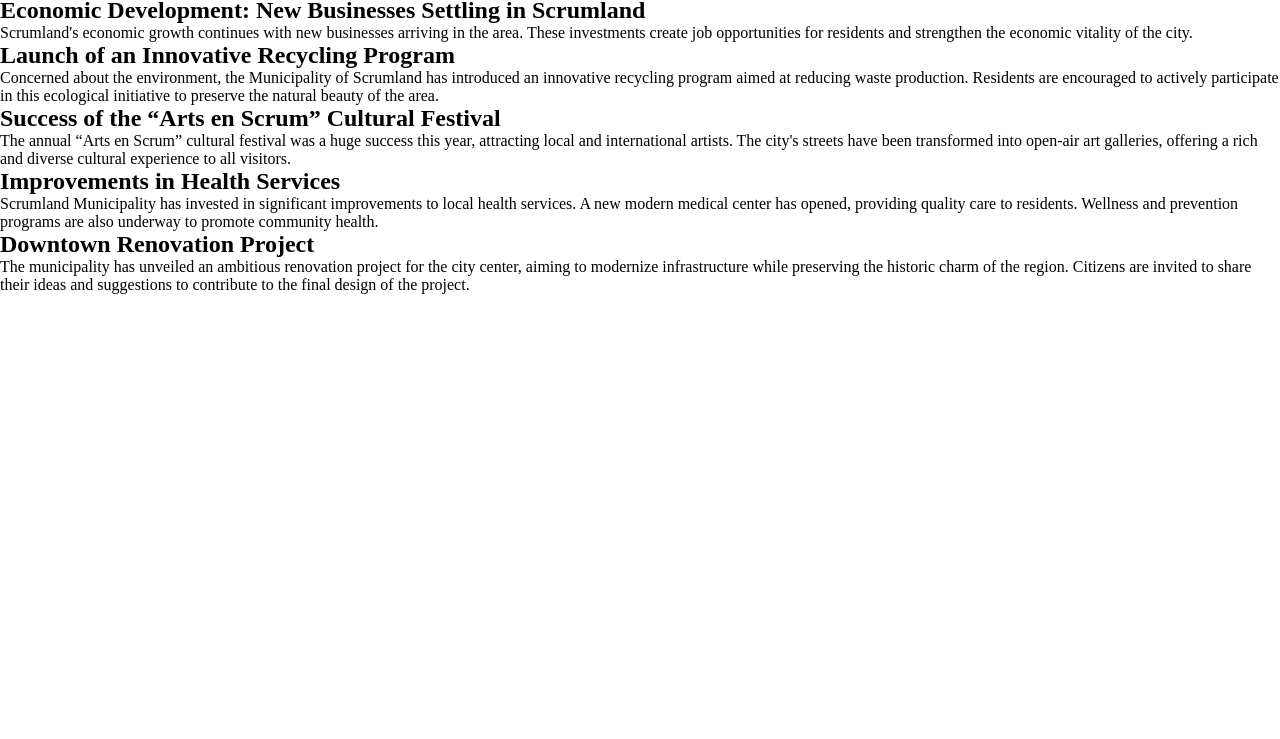
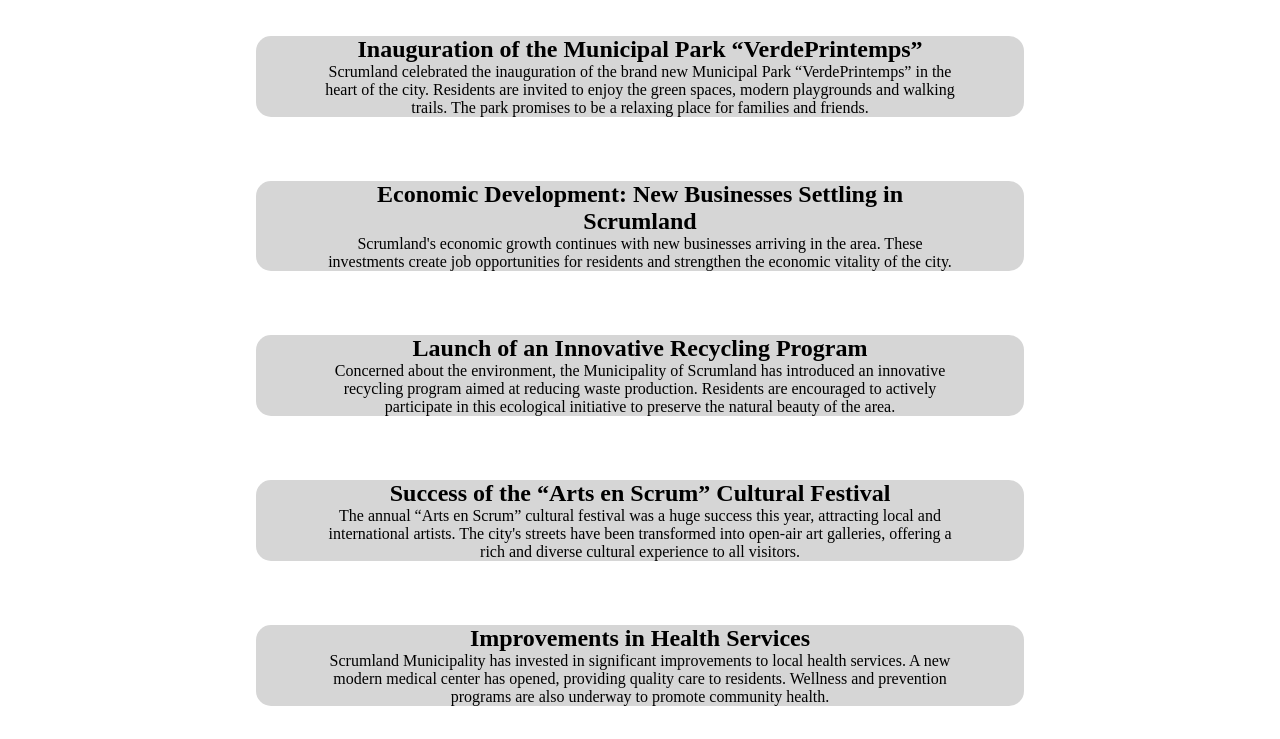
Before and after one commit to D-Lilian/R3.10_TD, a plain HTML site: page Eactualite.html in a window 1280 px wide. Shown: the part 181-920 px from the top of the page. Before the commit the page ends 800 px from the top, so only its background shows below. Drawn offline with Linux system fonts and the light colour scheme.

Commit message:
Update Eactualite.html

```diff
--- a/Eactualite.html
+++ b/Eactualite.html
@@ -4,6 +4,7 @@
   <meta charset="UTF-8">
   <meta name="viewport" content="width=device-width, initial-scale=1.0">
   <link rel="stylesheet" href="css/nav.css">
+  <link rel="stylesheet" href="css/content.css">
   <title>News page</title>
 </head>
 <body>
```
